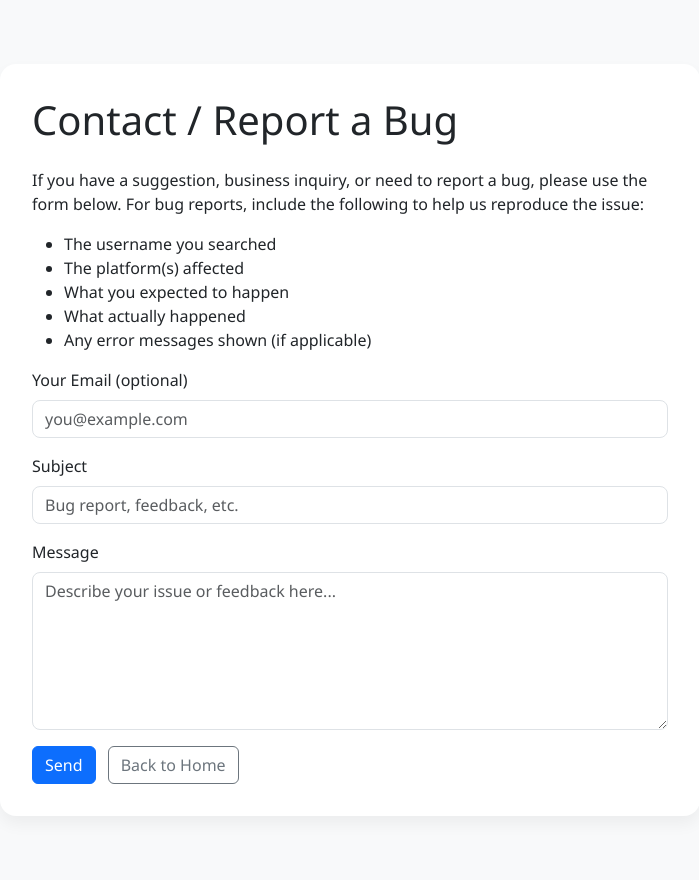
After one commit to blakecbaldwin/Username-Checker, a Flask app: page /contact in a window 1280 px wide. The commit adds this page. Shown: the whole page, without its empty margins (290-989 px from the left). Run offline with Flask 3, Linux system fonts and the light colour scheme.

Commit message:
Added an about, terms, privacy, and contact page

```diff
--- a/app.py
+++ b/app.py
@@ -5,6 +5,7 @@ import pkgutil
 import time
 from dotenv import load_dotenv
 from concurrent.futures import ThreadPoolExecutor, as_completed
+from datetime import datetime
 
 load_dotenv()
 app = Flask(__name__)
@@ -63,7 +64,12 @@ def check_username(username):
 
     return results
 
-# Flask Routes
+# Inject current year for footer
+@app.context_processor
+def inject_now():
+    return {'current_year': datetime.now().year}
+
+# Main route
 @app.route("/", methods=["GET", "POST"])
 def index():
     results = {}
@@ -80,6 +86,23 @@ def index():
         tooltips=tooltips
     )
 
+# Static pages
+@app.route("/about")
+def about():
+    return render_template("about.html")
+
+@app.route("/privacy")
+def privacy():
+    return render_template("privacy.html")
+
+@app.route("/terms")
+def terms():
+    return render_template("terms.html")
+
+@app.route("/contact")
+def contact():
+    return render_template("contact.html")
+
 # Run app
 if __name__ == "__main__":
     port = int(os.environ.get("PORT", 5000))
--- /dev/null
+++ b/templates/contact.html
@@ -0,0 +1,77 @@
+<!DOCTYPE html>
+<html lang="en">
+<head>
+  <meta charset="UTF-8">
+  <title>Contact / Report a Bug | Username Scan</title>
+  <meta name="viewport" content="width=device-width, initial-scale=1">
+  <link href="https://cdn.jsdelivr.net/npm/bootstrap@5.3.2/dist/css/bootstrap.min.css" rel="stylesheet">
+  <style>
+    body {
+      background-color: #f8f9fa;
+      color: #212529;
+      font-family: 'Segoe UI', sans-serif;
+    }
+    .content {
+      max-width: 700px;
+      margin: 4rem auto;
+      padding: 2rem;
+      background-color: #fff;
+      border-radius: 1rem;
+      box-shadow: 0 0.5rem 1rem rgba(0, 0, 0, 0.05);
+    }
+    .form-control {
+      border-radius: 0.5rem;
+    }
+
+    @media (prefers-color-scheme: dark) {
+      body {
+        background-color: #121212;
+        color: #f0f0f0;
+      }
+      .content {
+        background-color: #1e1e1e;
+      }
+      .form-control {
+        background-color: #2a2a2a;
+        color: #f0f0f0;
+        border-color: #555;
+      }
+      .form-control::placeholder {
+        color: #bbbbbb !important;
+        opacity: 1;
+      }
+    }
+  </style>
+</head>
+<body>
+  <div class="container content">
+    <h1 class="mb-4">Contact / Report a Bug</h1>
+
+    <p>If you have a suggestion, business inquiry, or need to report a bug, please use the form below. For bug reports, include the following to help us reproduce the issue:</p>
+    <ul>
+      <li>The username you searched</li>
+      <li>The platform(s) affected</li>
+      <li>What you expected to happen</li>
+      <li>What actually happened</li>
+      <li>Any error messages shown (if applicable)</li>
+    </ul>
+
+    <form method="POST" action="#" onsubmit="alert('Thank you! We will review your message shortly.'); return false;">
+      <div class="mb-3">
+        <label for="email" class="form-label">Your Email (optional)</label>
+        <input type="email" class="form-control" id="email" placeholder="you@example.com">
+      </div>
+      <div class="mb-3">
+        <label for="subject" class="form-label">Subject</label>
+        <input type="text" class="form-control" id="subject" required placeholder="Bug report, feedback, etc.">
+      </div>
+      <div class="mb-3">
+        <label for="message" class="form-label">Message</label>
+        <textarea class="form-control" id="message" rows="6" required placeholder="Describe your issue or feedback here..."></textarea>
+      </div>
+      <button type="submit" class="btn btn-primary">Send</button>
+      <a href="{{ url_for('index') }}" class="btn btn-outline-secondary ms-2">Back to Home</a>
+    </form>
+  </div>
+</body>
+</html>
```
Also changed, not shown: templates/about.html (added, +56 -0 lines), templates/index.html (+34 -2 lines), templates/privacy.html (added, +58 -0 lines), templates/terms.html (added, +58 -0 lines).
